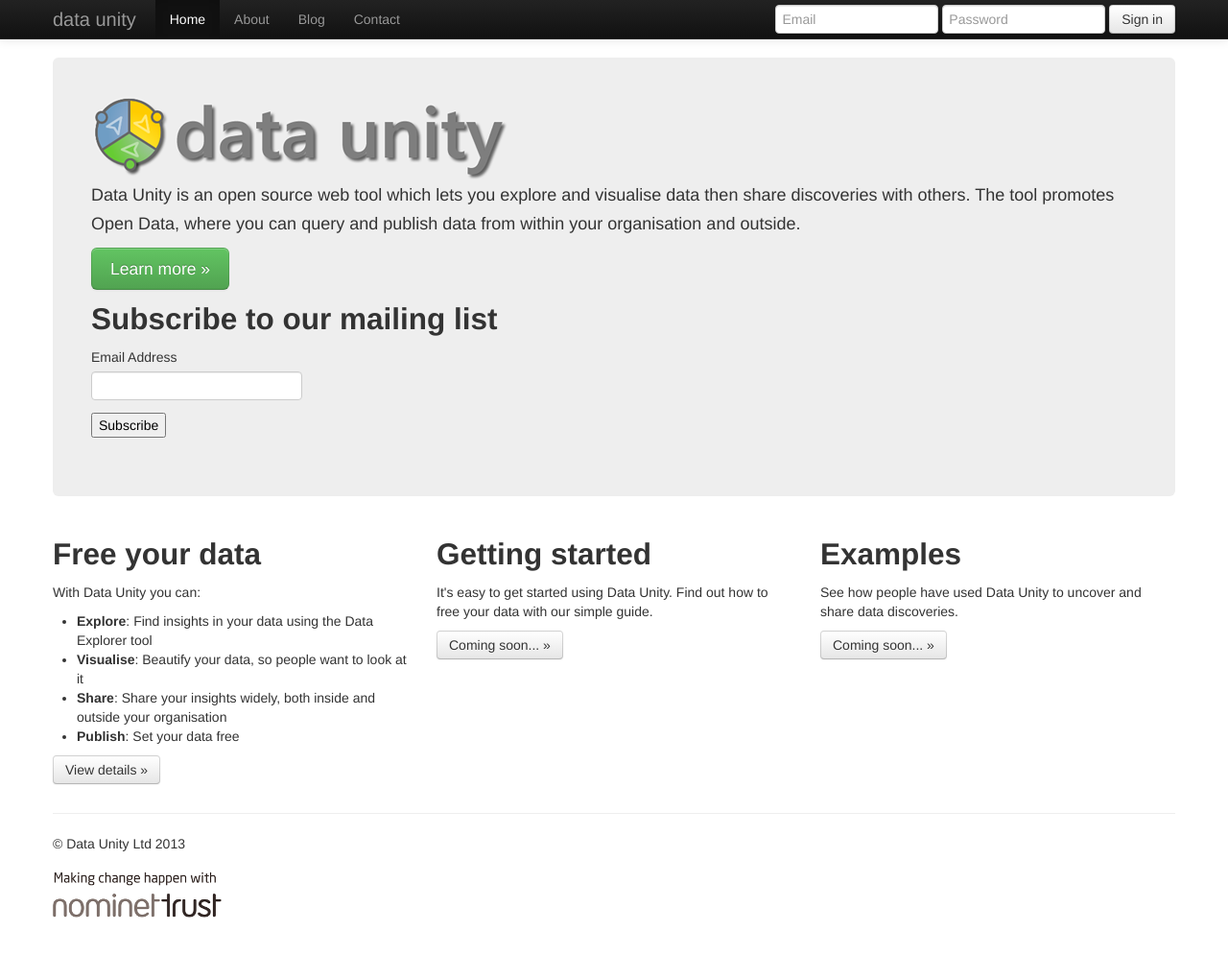
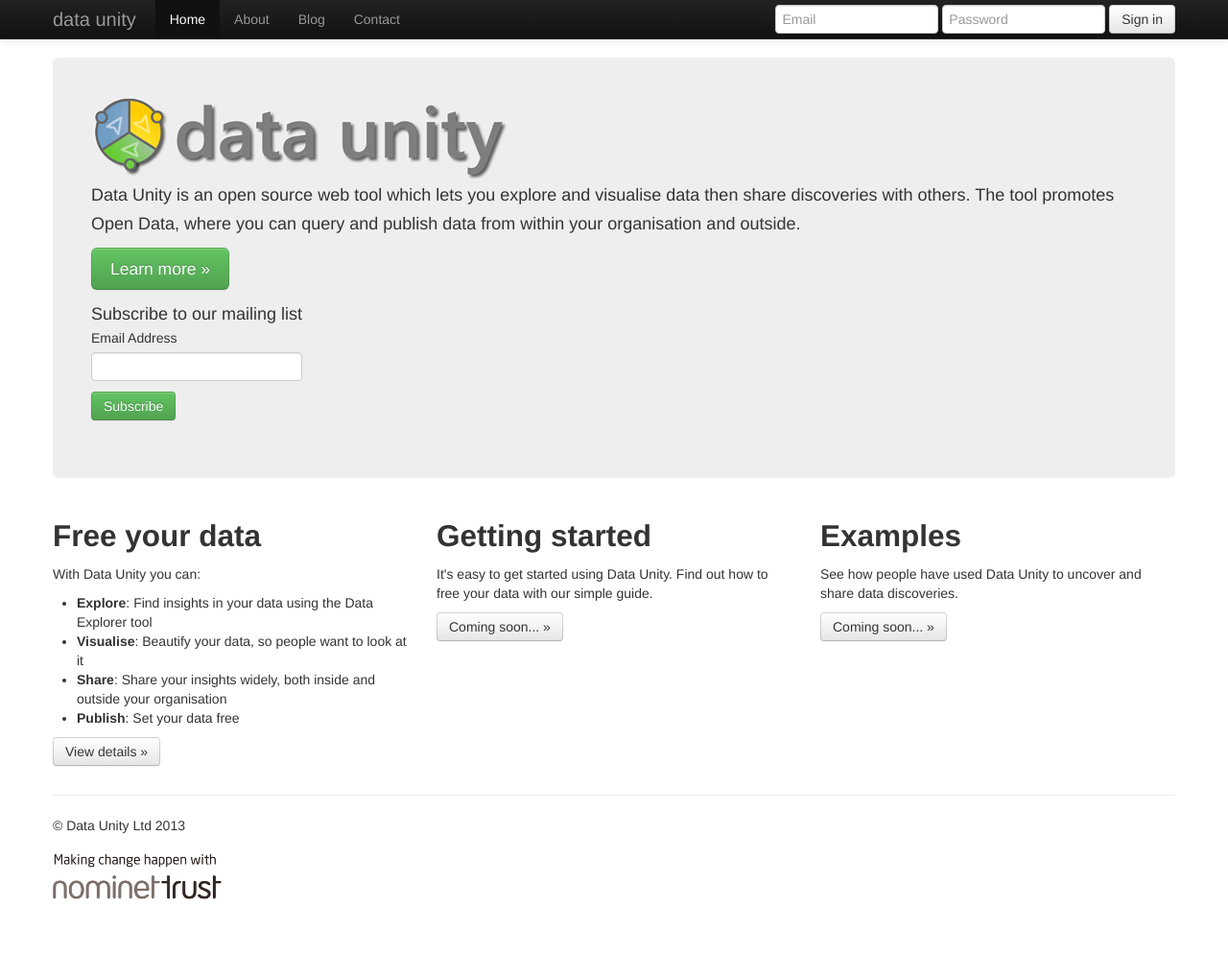
Before and after one commit to dataunity/dataunitysitepublic, a Jekyll site: the page index.html, which Jekyll copies as it is, in a window 1280 px wide and 1018 px high. Shown: the top 995 px of the window at 96% size. Built offline with Jekyll 4.4.1, drawn with Linux system fonts in a browser that asks for light colours.

Commit message:
Change signup styling.

```diff
--- a/index.html
+++ b/index.html
@@ -94,15 +94,14 @@
         <!-- Begin MailChimp Signup Form -->
         <div id="mc_embed_signup">
         <form action="http://dataunity.us7.list-manage.com/subscribe/post?u=1c1426b281dae9d01a6280462&amp;id=d2019cb9a6" method="post" id="mc-embedded-subscribe-form" name="mc-embedded-subscribe-form" class="validate" target="_blank" novalidate>
-	        <h2>Subscribe to our mailing list</h2>
+	        <div>Subscribe to our mailing list</div>
         <div class="mc-field-group">
-	        <label for="mce-EMAIL">Email Address </label>
-	        <input type="email" value="" name="EMAIL" class="required email" id="mce-EMAIL">
+	        <label for="mce-EMAIL">Email Address </label><input type="email" value="" name="EMAIL" class="required email" id="mce-EMAIL">
         </div>
 	        <div id="mce-responses" class="clear">
 		        <div class="response" id="mce-error-response" style="display:none"></div>
 		        <div class="response" id="mce-success-response" style="display:none"></div>
-	        </div>	<div class="clear"><input type="submit" value="Subscribe" name="subscribe" id="mc-embedded-subscribe" class="button"></div>
+	        </div>	<div class="clear"><input type="submit" value="Subscribe" name="subscribe" id="mc-embedded-subscribe" class="button btn btn-success"></div>
         </form>
         </div>
 
```
